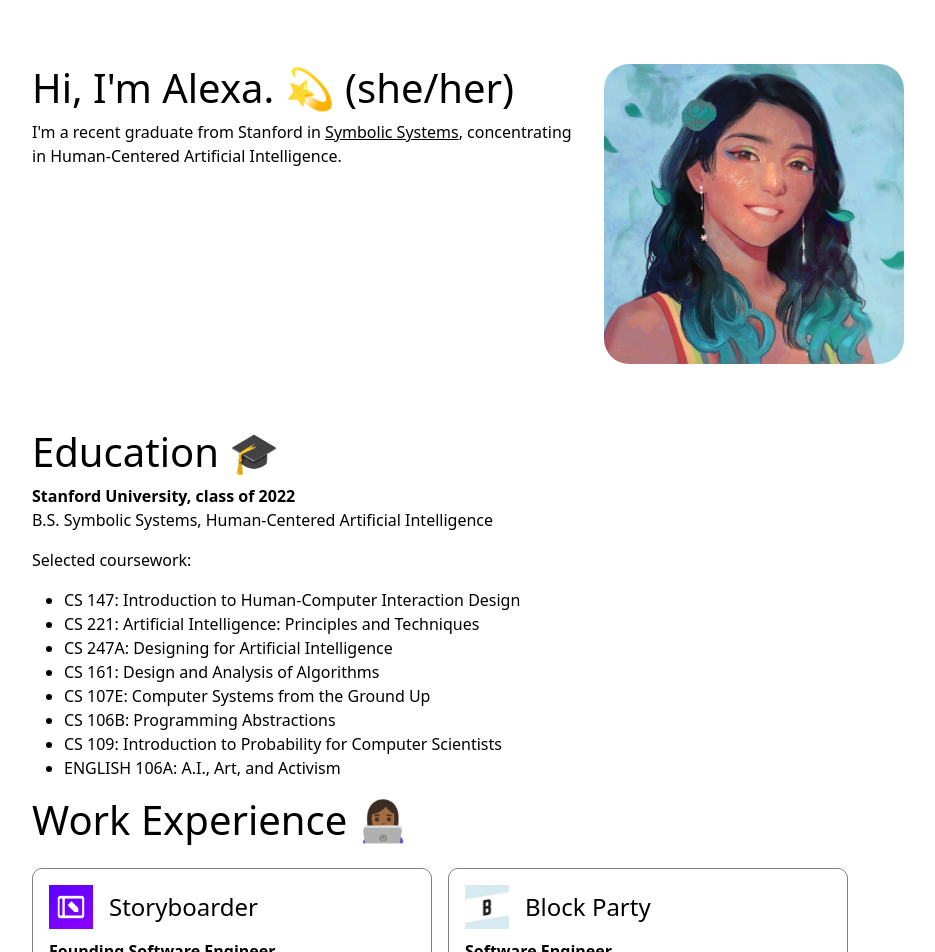
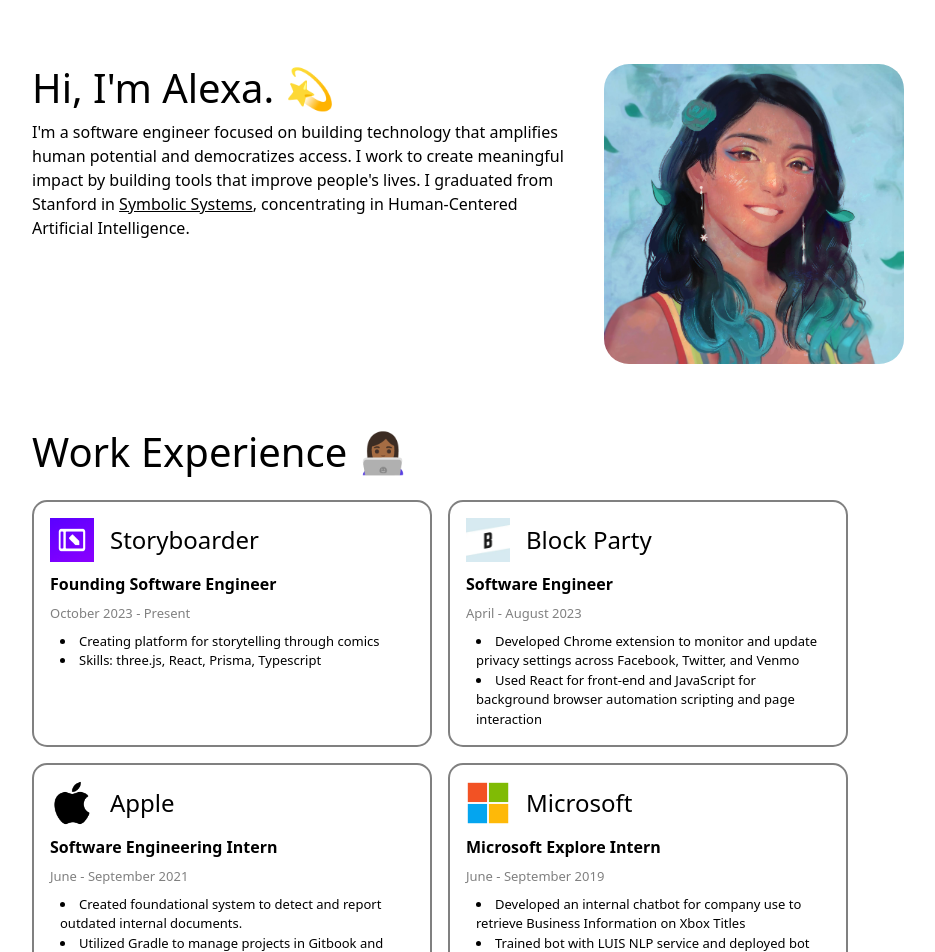
Before and after one commit to lexrama/lexrama.github.io, a React (Create React App) app: page / in a window 1280 px wide. Shown: the part 80-1032 px from the top of the page, without its empty margins (172-1107 px from the left). Built offline with nearby package versions, Linux system fonts and the light colour scheme.

Commit message:
Shuffle around experiences

```diff
--- a/src/components/WorkExperienceCard.scss
+++ b/src/components/WorkExperienceCard.scss
@@ -5,8 +5,8 @@
   display: flex;
   flex-direction: column;
   padding: $spacer * 2;
-  border: 1px solid gray;
-  border-radius: 10px;
+  border: 2px solid gray;
+  border-radius: 15px;
   width: 400px;
 
   &__header {
--- a/src/pages/Experience/Experience.module.css
+++ b/src/pages/Experience/Experience.module.css
@@ -1,6 +1,7 @@
 .Experience {
   display: flex;
   flex-direction: column;
+  gap: 32px;
 }
 
 .work {
--- a/src/pages/Experience/Experience.tsx
+++ b/src/pages/Experience/Experience.tsx
@@ -6,6 +6,14 @@ import styles from "./Experience.module.css";
 
 export const Experience = () => (
   <div className={styles.Experience}>
+    <div className={styles.work}>
+      <h1>Work Experience 👩🏾‍💻</h1>
+      <div className={styles.experienceCards}>
+        {[...workExperienceData.companies].map((company) => (
+          <WorkExperienceCard {...company} />
+        ))}
+      </div>
+    </div>
     <div className={styles.education}>
       <h1>Education 🎓</h1>
       <p>
@@ -19,13 +27,5 @@ export const Experience = () => (
         ))}
       </ul>
     </div>
-    <div className={styles.work}>
-      <h1>Work Experience 👩🏾‍💻</h1>
-      <div className={styles.experienceCards}>
-        {[...workExperienceData.companies].map((company) => (
-          <WorkExperienceCard {...company} />
-        ))}
-      </div>
-    </div>
   </div>
 );
--- a/src/pages/Home/Home.tsx
+++ b/src/pages/Home/Home.tsx
@@ -3,8 +3,6 @@ import ProfilePicture from "../../assets/profile.jpg";
 import { Experience } from "../Experience/Experience";
 import { Projects } from "../Projects/Projects";
 import { Contact } from "../Contact/Contact";
-
-// import Resume from "../../assets/resume.pdf";
 
 import styles from "./Home.module.css";
 
@@ -13,9 +11,12 @@ export const Home = (): JSX.Element => {
     <div className={styles.content}>
       <div className={styles.intro}>
         <div className={styles.introText}>
-          <h1>Hi, I'm Alexa. 💫 (she/her)</h1>
+          <h1>Hi, I'm Alexa. 💫</h1>
           <p>
-            I'm a recent graduate from Stanford in{" "}
+            I'm a software engineer focused on building technology that
+            amplifies human potential and democratizes access. I work to create
+            meaningful impact by building tools that improve people's lives. I
+            graduated from Stanford in{" "}
             <a
               href="https://symsys.stanford.edu/"
               rel="noreferrer"
@@ -28,16 +29,6 @@ export const Home = (): JSX.Element => {
         </div>
         <img className={styles.profilePic} src={ProfilePicture} alt="Profile" />
       </div>
-      {/* <div className="resume">
-          <a
-            href={Resume}
-            target="_blank"
-            rel="noreferrer"
-            className="resume__link"
-          >
-            view resume
-          </a>
-        </div> */}
       <Experience />
       <Projects />
       <Contact />
```
